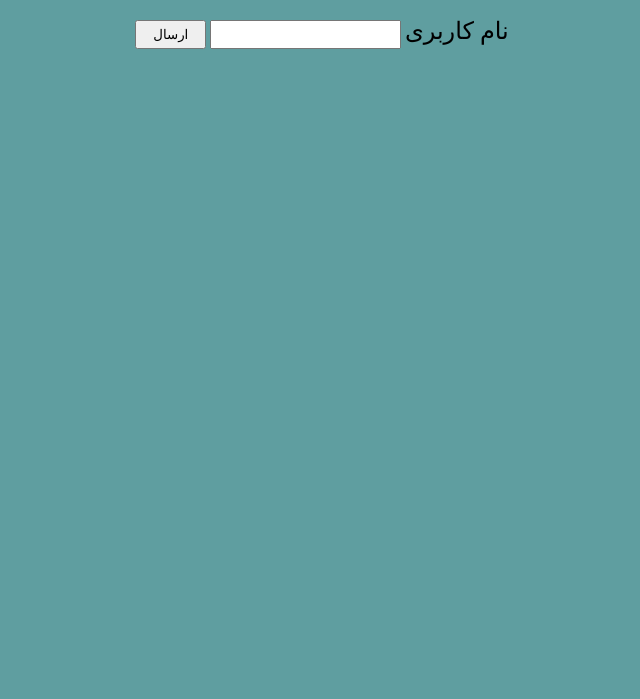
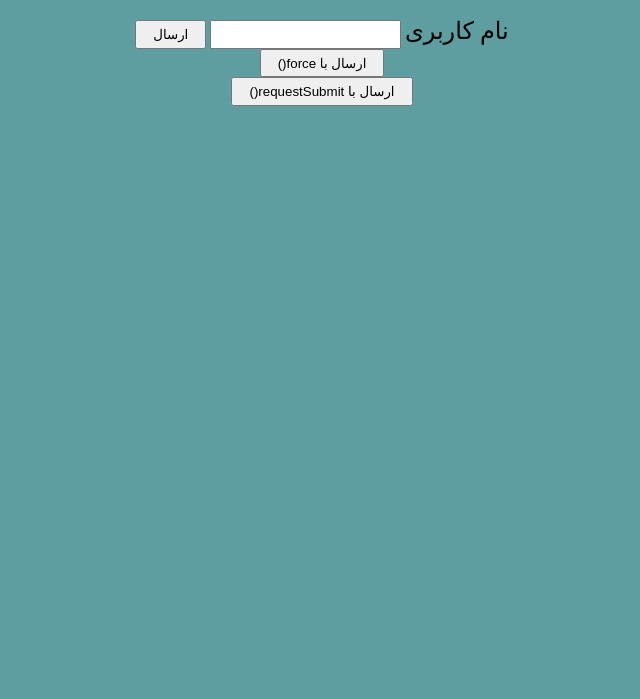
Before and after one commit to mohadese-bagheri/js-pishrafte6_form, a plain HTML site: page index.html in a window 1280 px wide. Shown: the part 101-800 px from the top of the page, without its empty margins (318-958 px from the left). Drawn offline with Linux system fonts and the light colour scheme.

Commit message:
button type

```diff
--- a/index.html
+++ b/index.html
@@ -18,6 +18,9 @@
         <div class="count_massage"></div>
     </form>
 
+
+    <button id="forceSubmit">ارسال با force() </button>
+    <button id="requestSubmit"> ارسال با requestSubmit()</button>
     <script src="/assests/js/main.js"></script>
 </body>
 </html>
```
